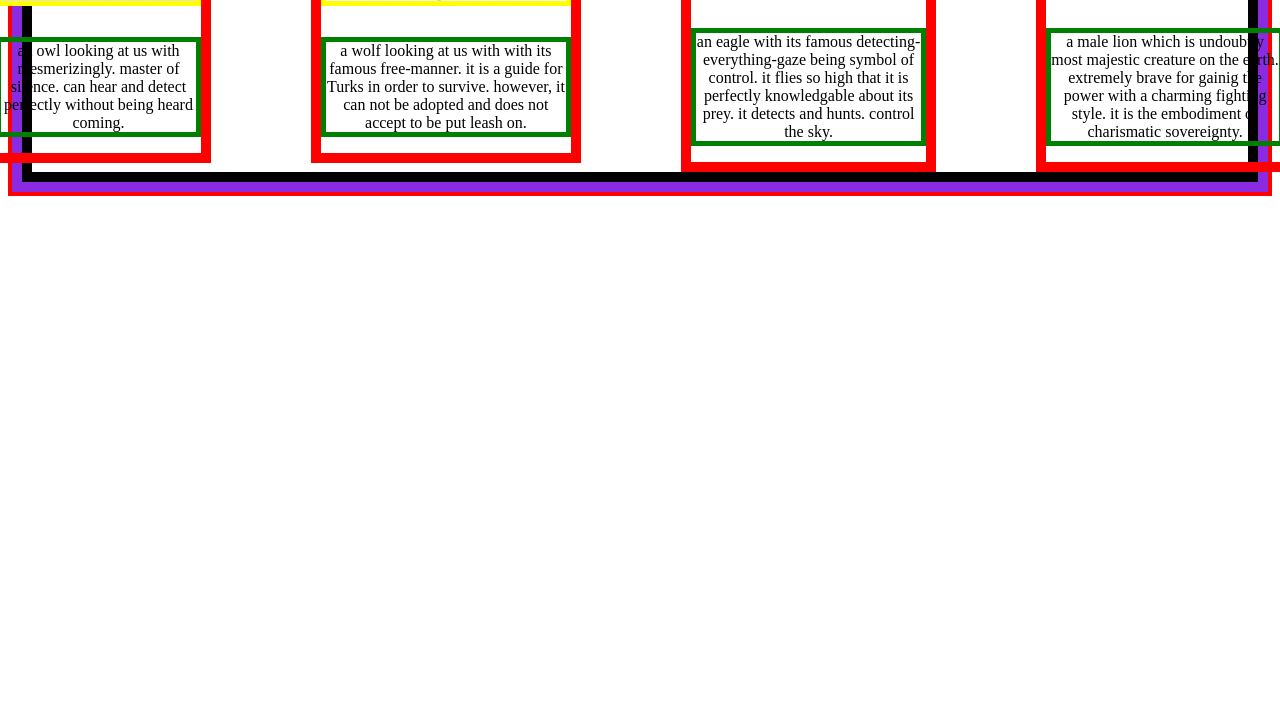
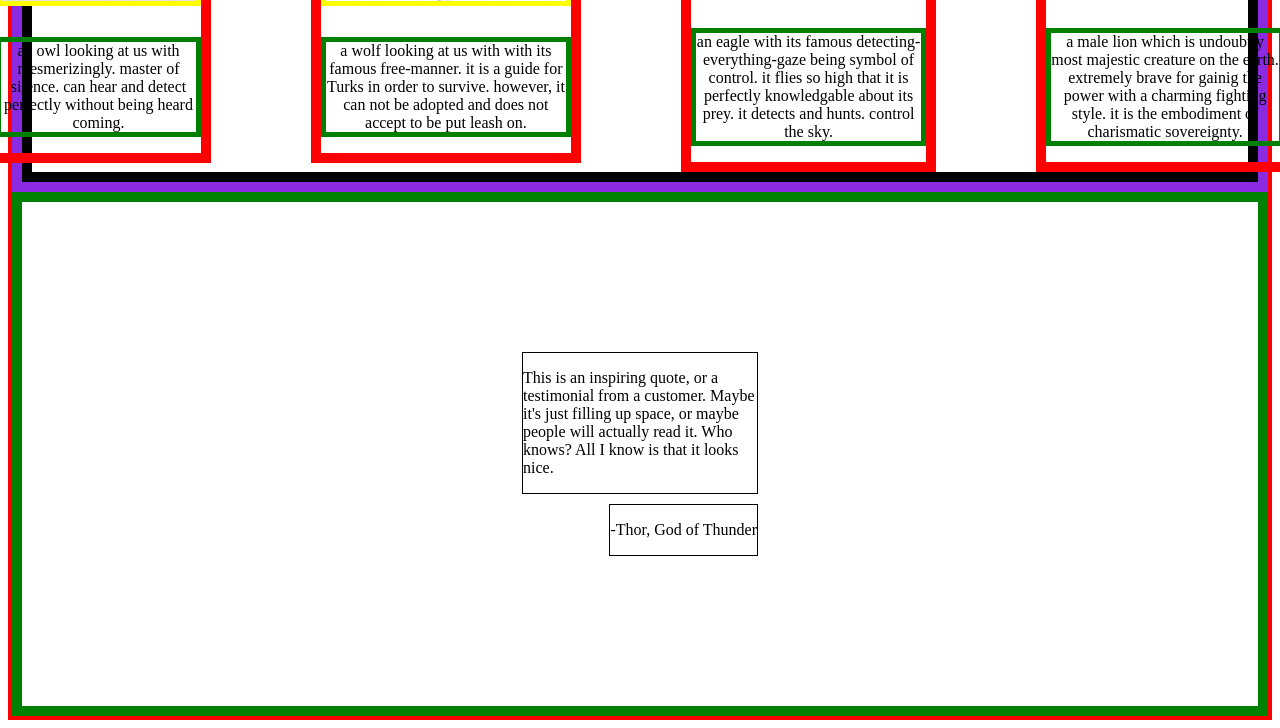
Before and after one commit to mkilickayadev/Landing-Page, a plain HTML site: page index.html in a window 1280 px wide. Shown: the part 969-1697 px from the top of the page. Before the commit the page ends 1173 px from the top, so only its background shows below. Drawn offline with Linux system fonts and the light colour scheme.

Commit message:
Fill content (using  HTML) and specify layout (using CSS) of third part
Changes to be committed:
	modified:   index.html
	modified:   style.css

```diff
--- a/index.html
+++ b/index.html
@@ -106,6 +106,17 @@
 
     <!--************************************THREE******************THREE******************THREE************************************-->
     <div class="three">
+    <!---------------------start-QUATATION--------------------->   <!--QUATATION-->
+        <div class="quatation">
+            <p>This is an inspiring quote, or a testimonial from a customer. Maybe it's just filling up space, or maybe people will actually read it. Who knows? All I know is that it looks nice.</p>
+        </div>
+    <!---------------------end-QUATATION--------------------->
+    <!---------------------start-AUTHOR--------------------->   <!--AUTHOR-->
+        <div class="author">
+            <p>-Thor, God of Thunder</p>
+        </div>
+    <!---------------------end-AUTHOR--------------------->
+
 
     </div>
     <!--************************************THREE******************THREE******************THREE************************************-->
--- a/style.css
+++ b/style.css
@@ -103,3 +103,28 @@
 /*---------------end-IMAGES---------------*/
 
 /*------------------TWO------------------TWO------------------TWO------------------TWO------------------TWO------------------*/
+
+/*------------------THREE------------------THREE------------------THREE------------------THREE------------------THREE------------------*/
+.three{
+    border: 10px solid green;
+    display: flex;
+    flex-direction: column;
+    justify-content:center;
+    align-items: center;
+    padding: 150px 500px;
+    gap: 10px;
+}
+/*---------------start-QUOTATION---------------*/  /*QUATATION*/
+.three .quatation{
+    border: 1px solid black;
+}
+/*---------------end-QUOTATION---------------*/
+
+/*---------------start-AUTHOR---------------*/  /*AUTHOR*/
+.three .author{
+    border: 1px solid black;
+    align-self: flex-end;
+}
+/*---------------end-AUTHOR---------------*/
+
+/*------------------THREE------------------THREE------------------THREE------------------THREE------------------THREE------------------*/
```
